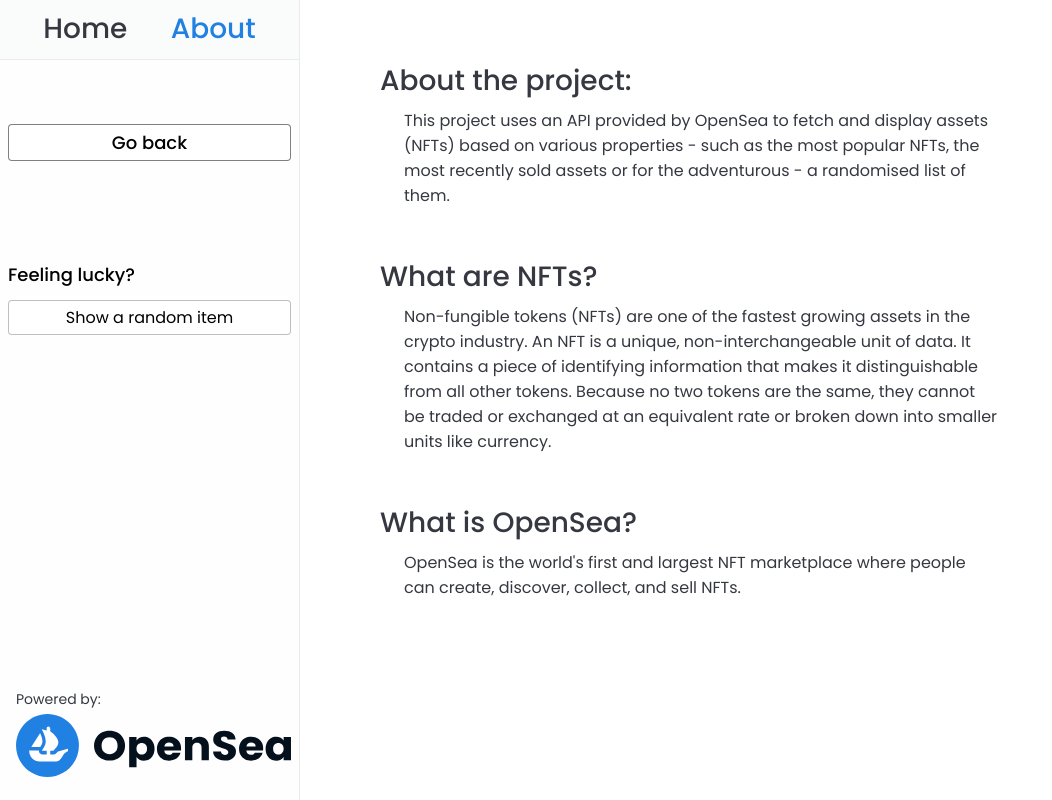
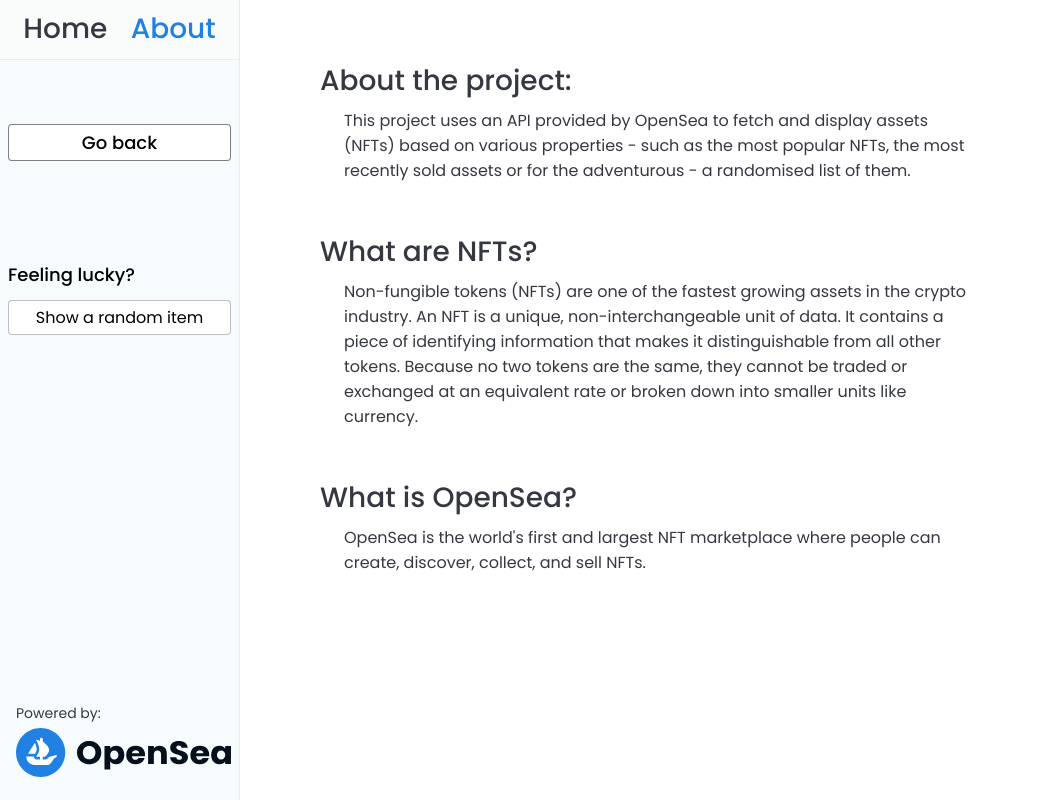
Before and after one commit to itsmedmd/opensea-nft-explorer, a Vue app: page /about in a window 1280 px wide. Shown: the whole page, without its empty margins (0-1052 px from the left). Built offline with nearby package versions, Linux system fonts and the light colour scheme; no server answers.

Commit message:
11 Slightly fixing responsiveness of various components

```diff
--- a/src/assets/styles/components/app.scss
+++ b/src/assets/styles/components/app.scss
@@ -19,7 +19,7 @@
 		margin-left: $aside-width-small;
 	}
 
-	@include respond-to(max-width, $break-phone-big) {
+	@include respond-to(max-width, $break-navigation-mobile) {
 		margin-left: 0;
 	}
 }
--- a/src/assets/styles/components/home.scss
+++ b/src/assets/styles/components/home.scss
@@ -28,5 +28,13 @@
 		@include respond-to(max-width, $break-tablet-small) {
 			grid-template-columns: 1fr;
 		}
+
+		@include respond-to(max-width, $break-navigation-mobile) {
+			grid-template-columns: repeat(2, 1fr);
+		}
+
+		@include respond-to(max-width, $break-phone-medium) {
+			grid-template-columns: 1fr;
+		}
 	}
 }
--- a/src/assets/styles/components/navigation.scss
+++ b/src/assets/styles/components/navigation.scss
@@ -14,7 +14,7 @@
 		width: $aside-width-small;
 	}
 
-	@include respond-to(max-width, $break-phone-big) {
+	@include respond-to(max-width, $break-navigation-mobile) {
 		display: none;
 	}
 
@@ -54,6 +54,7 @@
 	}
 
 	&__content {
+		background-color: rgba($blue-med-light, 0.03);
 		display: flex;
 		flex-direction: column;
 		height: calc(100vh - $aside-nav-height);
--- a/src/assets/styles/general/variables.scss
+++ b/src/assets/styles/general/variables.scss
@@ -6,13 +6,15 @@ $break-laptop: 1366px;
 $break-tablet-big: 1024px;
 $break-tablet-medium: 960px;
 $break-tablet-small: 768px;
+$break-navigation-mobile: 600px;
 $break-phone-big: 520px;
+$break-phone-medium: 425px;
 
 // vertical
 $break-v-600: 630px;
 
 // navigation component variables
-$aside-width-default: 300px;
+$aside-width-default: 240px;
 $aside-width-small: 200px;
 $aside-nav-height: 60px;
 
```
